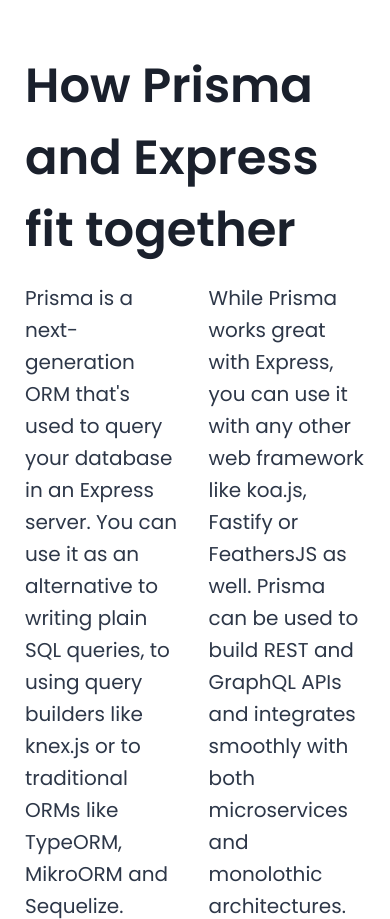
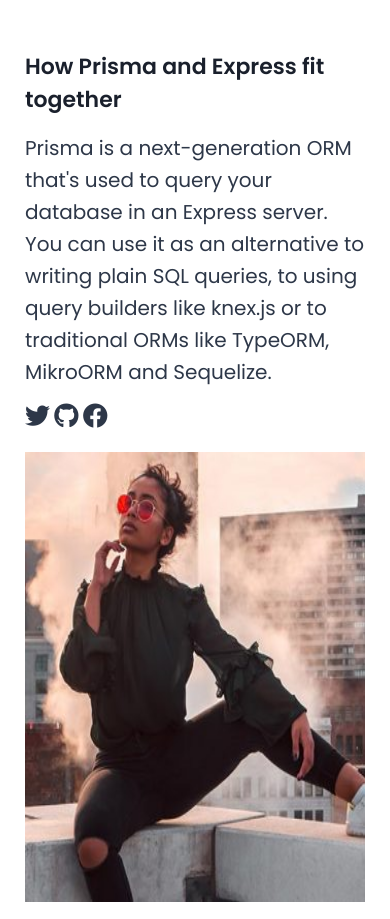
Before and after one commit to FREDVUNI/html-css-flex-box, a plain HTML site: page index.html in a window 390 px wide. Shown: the top 919 px of the page. Drawn offline with Linux system fonts and the light colour scheme.

Commit message:
fix: work on the responsiveness

```diff
--- a/css/style.css
+++ b/css/style.css
@@ -36,6 +36,10 @@ body {
   width: 46%;
   color: rgb(45, 55, 72);
 }
+.col-6 i {
+  margin-top: 15px;
+  font-size: 25px;
+}
 .p-tag {
   font-size: 1.25rem;
   line-height: 2rem;
@@ -49,6 +53,24 @@ body {
 
 @media (max-width: 480px) {
   .row {
-    display: column;
+    display: block;
+  }
+  .col-6 {
+    width: 100%;
+  }
+  .title {
+    font-size: 22px;
   }
 }
+
+@media (max-width: 720px) {
+  .row {
+    display: block;
+  }
+  .col-6 {
+    width: 100%;
+  }
+  .title {
+    font-size: 22px;
+  }
+}
```
